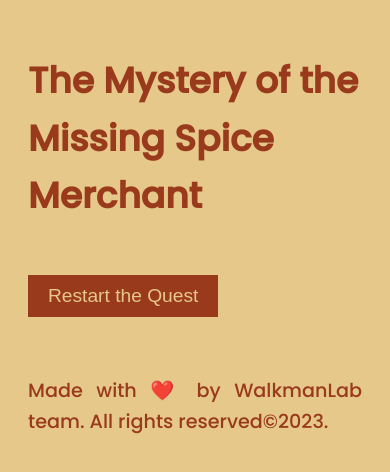
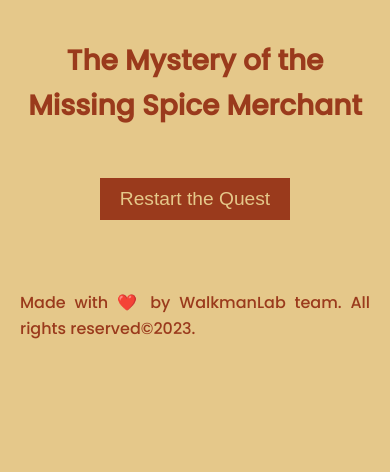
Before and after one commit to hanshika0292/missing-spice-merchant-game, a plain HTML site: page index.html in a window 390 px wide. Drawn offline with Linux system fonts and the light colour scheme.

Commit message:
Update styles.css

```diff
--- a/styles.css
+++ b/styles.css
@@ -6,15 +6,21 @@ body {
     color: #9A3A1C;
     line-height: 1.6;
     padding: 20px;
+    margin: 0;
 }
 
 .container {
-    width: 100%;
+    display: flex;
+    flex-direction: column;
+    gap: 20px;
     max-width: 800px;
-    text-align: center;
     margin: 0 auto;
     padding: 20px;
     box-sizing: border-box;
+}
+
+header {
+    text-align: center;
 }
 
 h1 {
@@ -47,6 +53,10 @@ p {
     background-color: #c04d31;
 }
 
+nav {
+    display: flex;
+    justify-content: center;
+}
 
 button {
     background-color: #9A3A1C;
@@ -84,3 +94,22 @@ input {
     margin: 20px auto;
     display: block;
 }
+
+footer {
+    text-align: center;
+    margin-top: 30px;
+}
+
+@media screen and (max-width: 768px) {
+    h1 {
+        font-size: 1.75rem;
+    }
+
+    h2 {
+        font-size: 1.5rem;
+    }
+
+    p {
+        font-size: 1rem;
+    }
+}
```
